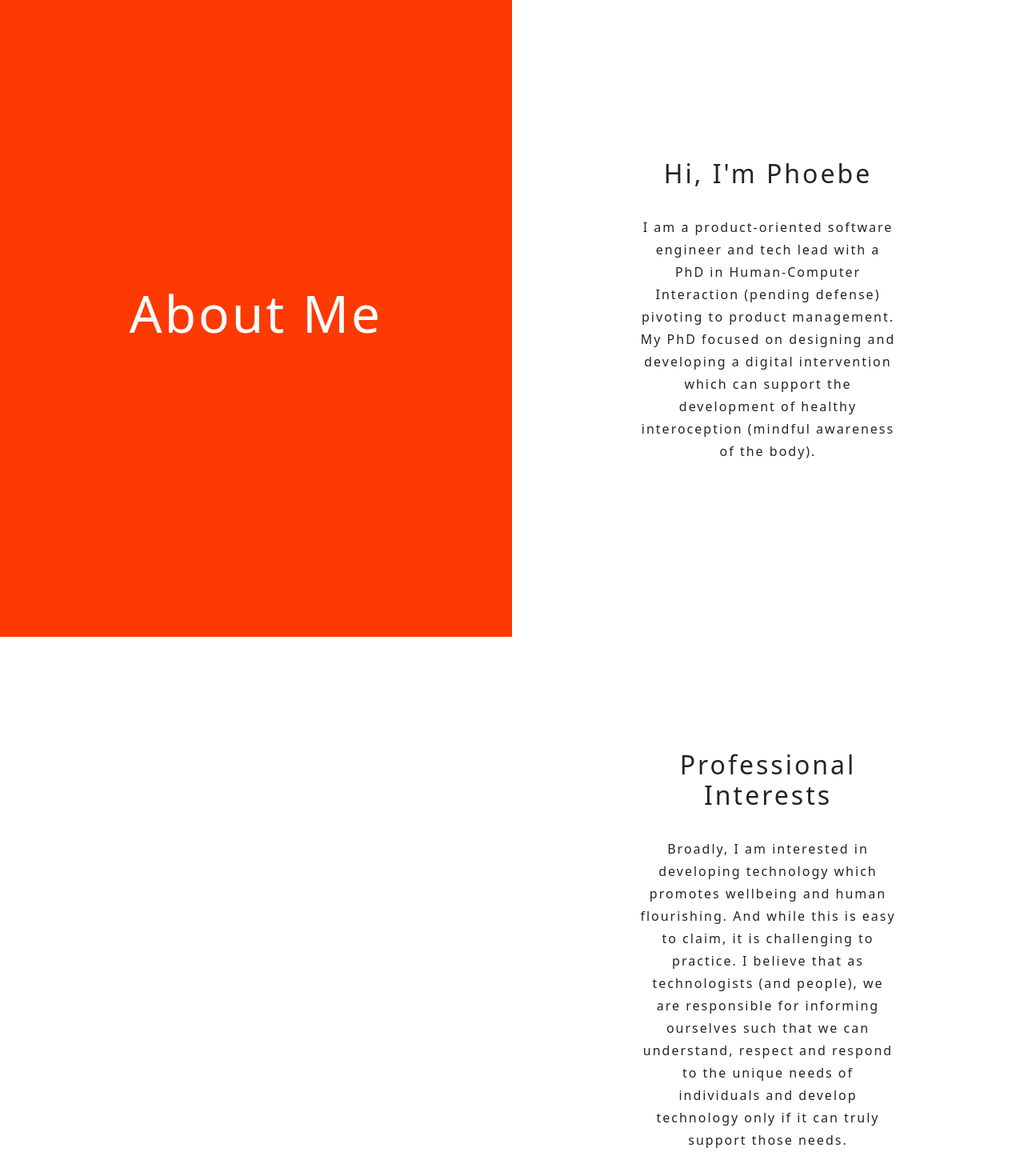
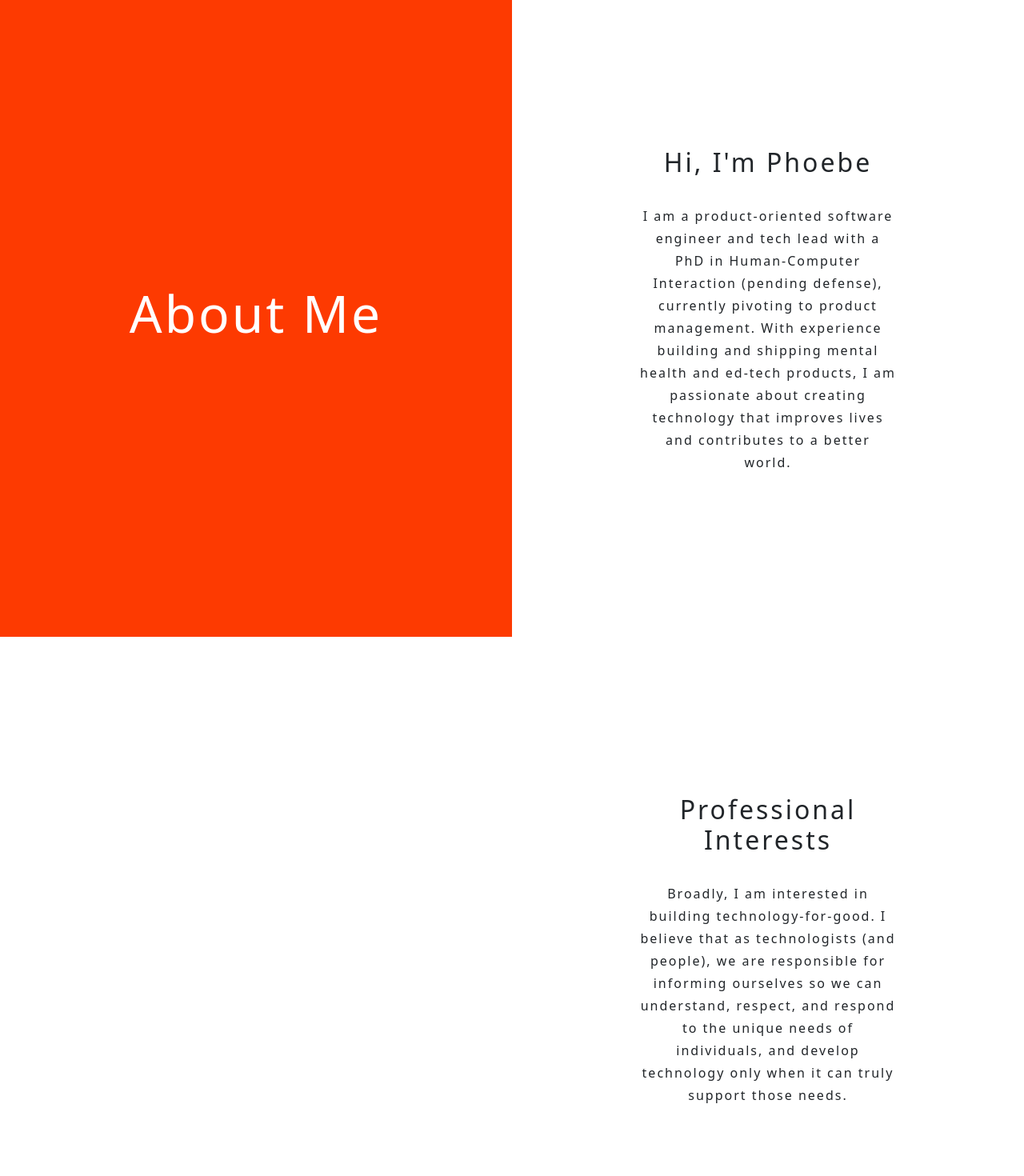
Before and after one commit to phoenixfire07/my-app, a React (Create React App) app: page / in a window 1280 px wide. Shown: the part 804-2274 px from the top of the page at 80% size. Built offline with nearby package versions, Linux system fonts and the light colour scheme.

Commit message:
Update about.js

```diff
--- a/src/data/about.js
+++ b/src/data/about.js
@@ -1,11 +1,11 @@
 export const aboutData = [
   {
     "title":"Hi, I'm Phoebe",
-    "blurb":" I am a product-oriented software engineer and tech lead with a PhD in Human-Computer Interaction (pending defense) pivoting to product management. My PhD focused on designing and developing a digital intervention which can support the development of healthy interoception (mindful awareness of the body)."
+    "blurb":"I am a product-oriented software engineer and tech lead with a PhD in Human-Computer Interaction (pending defense), currently pivoting to product management. With experience building and shipping mental health and ed-tech products, I am passionate about creating technology that improves lives and contributes to a better world."
   },
   {
     "title":"Professional Interests",
-    "blurb":"Broadly, I am interested in developing technology which promotes wellbeing and human flourishing. And while this is easy to claim, it is challenging to practice. I believe that as technologists (and people), we are responsible for informing ourselves such that we can understand, respect and respond to the unique needs of individuals and develop technology only if it can truly support those needs."
+    "blurb":"Broadly, I am interested in building technology-for-good. I believe that as technologists (and people), we are responsible for informing ourselves so we can understand, respect, and respond to the unique needs of individuals, and develop technology only when it can truly support those needs."
   },
   {
     "title":"Personal Interests",
```
